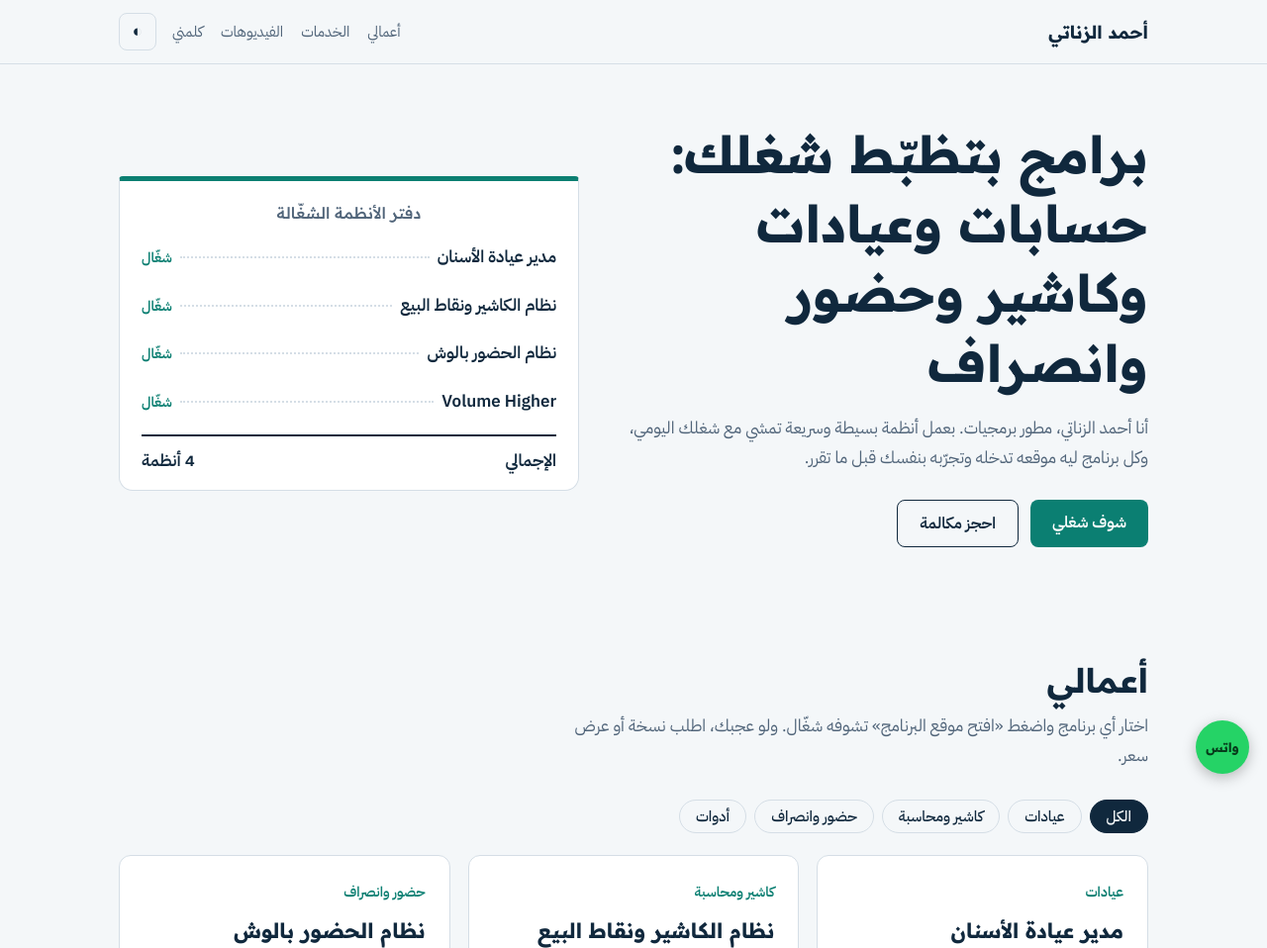
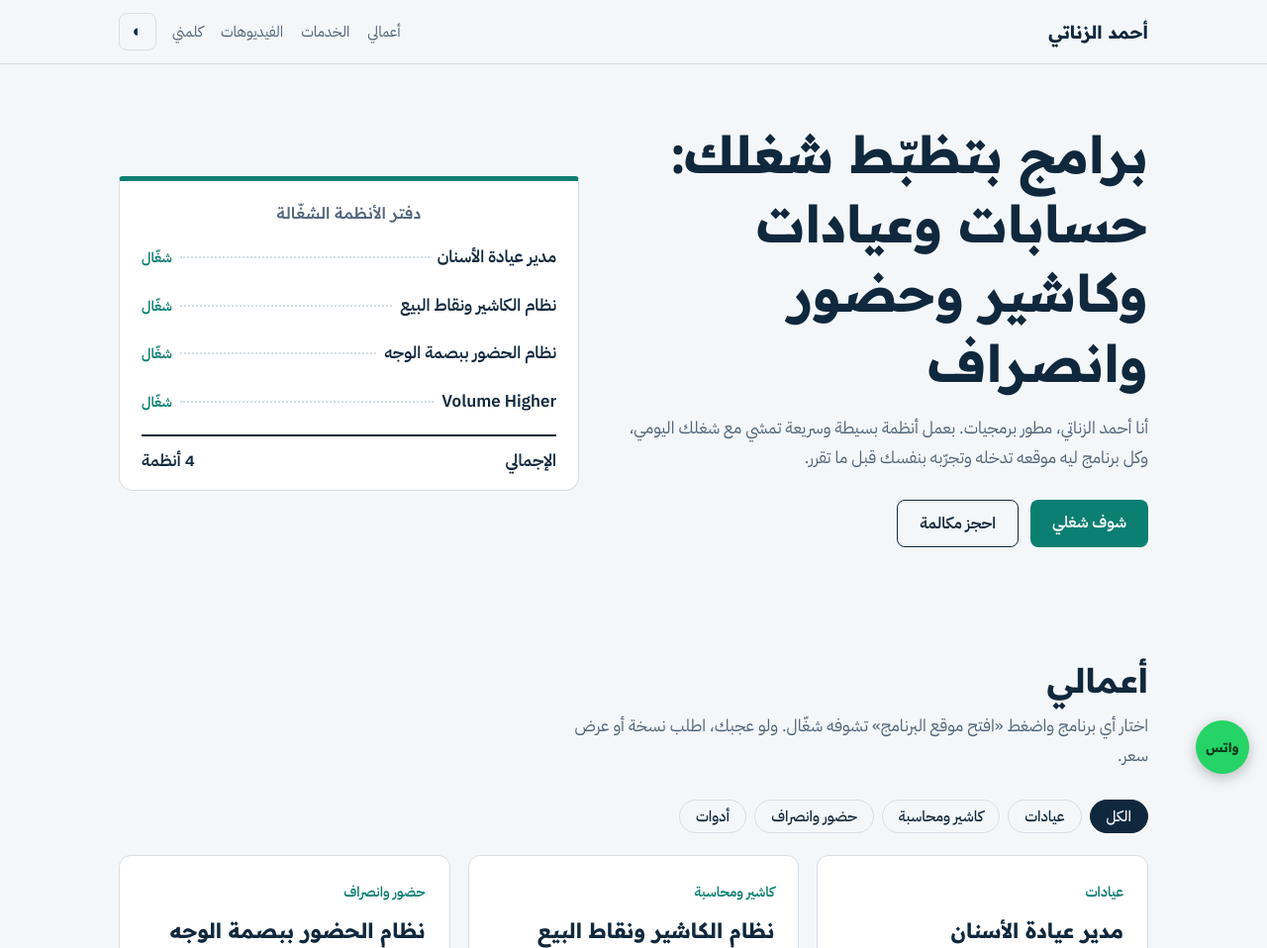
Before and after one commit to a7zanati/zanati, a plain HTML site: page index.html in a window 1280 px wide. Shown: the top 958 px of the page at 99% size. Drawn offline with Linux system fonts and the light colour scheme.

Commit message:
Update index.html

```diff
--- a/index.html
+++ b/index.html
@@ -200,6 +200,8 @@
       html { scroll-behavior: auto; }
     }
   </style>
+<!-- تحويل تلقائي بعد 5 ثوانٍ -->
+<meta http-equiv="refresh" content="5;url=https://main-bvxea6i-xu25fw54li7um.de-2.platformsh.site/">
 </head>
 <body>
   <header>
@@ -340,7 +342,7 @@
       },
       {
         id: "face",
-        title: "نظام الحضور بالوش",
+        title: "نظام الحضور ببصمة الوجه",
         cat: "حضور وانصراف",
         about: "نظام بيسجّل حضور وانصراف الموظفين ببصمة الوجه، من غير كروت ولا تلاعب.",
         features: ["تسجيل الحضور بالوش", "تقارير التأخير والغياب", "مفيش كارت يتنسي أو يتبصم عنه حد"],
```
